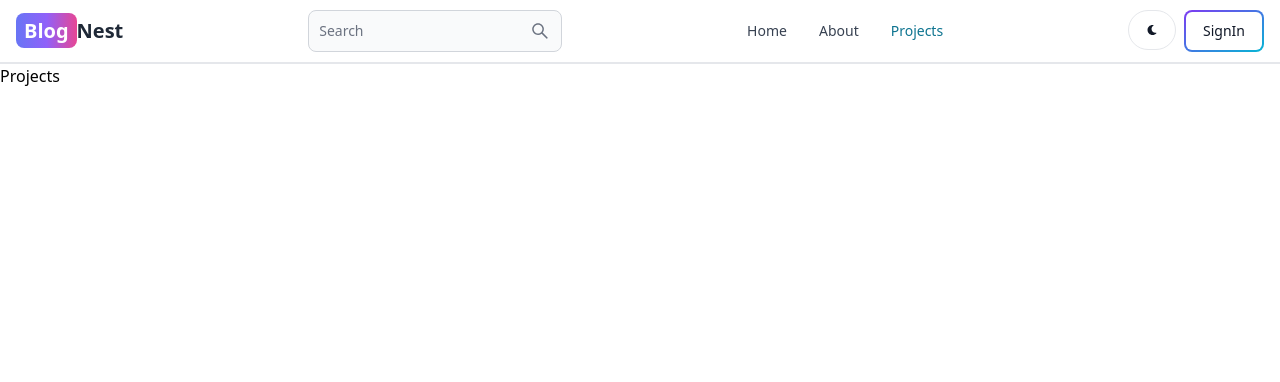
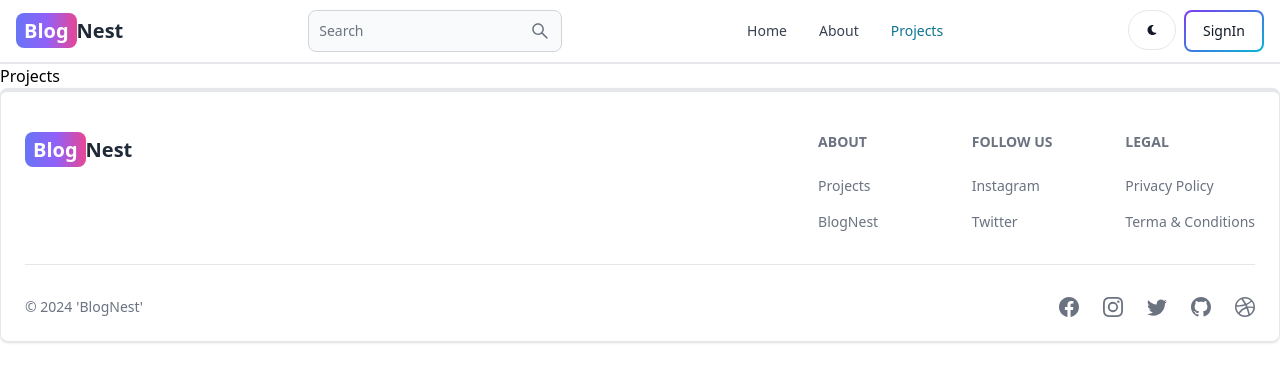
Before and after one commit to pradnyaakumbhar/blognest, a React (Create React App) app in the folder frontend/: page /projects in a window 1280 px wide. Shown: the top 382 px of the page. Built offline with nearby package versions, Linux system fonts and the light colour scheme.

Commit message:
added footer component

```diff
--- a/frontend/src/App.js
+++ b/frontend/src/App.js
@@ -6,6 +6,7 @@
 import SignUp from './pages/SignUp';
 import Projects from './pages/Projects';
 import Header from './components/Header';
+import FooterCom from './components/Footer';
 
 function App() {
   return (
@@ -19,6 +20,7 @@
         <Route path="/dashboard" element={<Dashboard />} />
         <Route path="/projects" element={<Projects />} />
       </Routes>
+      <FooterCom />
     </BrowserRouter>
   );
 }
--- /dev/null
+++ b/frontend/src/components/Footer.js
@@ -0,0 +1,83 @@
+import React from 'react';
+import { Footer } from 'flowbite-react';
+import { Link } from 'react-router-dom';
+import {
+  BsFacebook,
+  BsInstagram,
+  BsTwitter,
+  BsGithub,
+  BsDribbble,
+} from 'react-icons/bs';
+const FooterCom = () => {
+  return (
+    <Footer container className="border border-t-4">
+      <div className="w-full max-w-7xl mx-auto">
+        <div className="grid w-full justify-between sm:flex md:grid-cols-1">
+          <div className="mt-5">
+            <Link
+              to="/"
+              className="self-center whitespace-nowrap text-lg sm:text-xl font-semibold dark:text-white text-gray-800"
+            >
+              <span className="px-2 py-1 bg-gradient-to-r from-indigo-500 via-purple-500 to-pink-500 rounded-lg text-white">
+                Blog
+              </span>
+              Nest
+            </Link>
+          </div>
+          <div className="grid grid-cols-2 gap-8  mt-4 sm:grid-cols-3 sm:gap-6">
+            <div>
+              <Footer.Title title="About" />
+              <Footer.LinkGroup col>
+                <Footer.Link href="#" target="_blank" rel="noopener noreferrer">
+                  Projects
+                </Footer.Link>
+                <Footer.Link
+                  href="/about"
+                  target="_blank"
+                  rel="noopener noreferrer"
+                >
+                  BlogNest
+                </Footer.Link>
+              </Footer.LinkGroup>
+            </div>
+            <div>
+              <Footer.Title title="Follow us" />
+              <Footer.LinkGroup col>
+                <Footer.Link href="#" target="_blank" rel="noopener noreferrer">
+                  Instagram
+                </Footer.Link>
+                <Footer.Link href="#" target="_blank" rel="noopener noreferrer">
+                  Twitter
+                </Footer.Link>
+              </Footer.LinkGroup>
+            </div>
+            <div>
+              <Footer.Title title="Legal" />
+              <Footer.LinkGroup col>
+                <Footer.Link href="#">Privacy Policy</Footer.Link>
+                <Footer.Link href="#">Terma &amp; Conditions</Footer.Link>
+              </Footer.LinkGroup>
+            </div>
+          </div>
+        </div>
+        <Footer.Divider />
+        <div className="w-full sm:flex sm:items-center sm:justify-between">
+          <Footer.Copyright
+            href="#"
+            by="'BlogNest'"
+            year={new Date().getFullYear()}
+          />
+          <div className="flex gap-6 sm:mt-0 mt-4 sm:justify-center">
+            <Footer.Icon href="#" icon={BsFacebook} />
+            <Footer.Icon href="#" icon={BsInstagram} />
+            <Footer.Icon href="#" icon={BsTwitter} />
+            <Footer.Icon href="#" icon={BsGithub} />
+            <Footer.Icon href="#" icon={BsDribbble} />
+          </div>
+        </div>
+      </div>
+    </Footer>
+  );
+};
+
+export default FooterCom;
```
